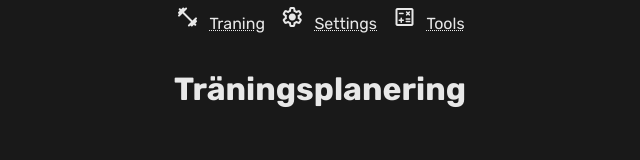
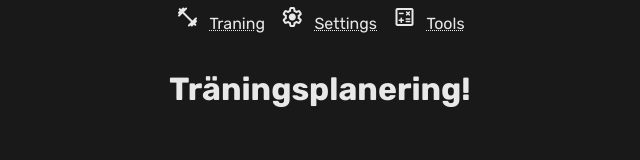
Before and after one commit to jeppeerixon/htk-react-vite, a React (Vite) app: page / in a window 1280 px wide. Shown: the part 123-283 px from the top of the page, without its empty margins (320-960 px from the left). Built offline with nearby package versions, Linux system fonts and the light colour scheme.

Commit message:
cherrypick to develop

```diff
--- a/src/pages/Traning/Traning.tsx
+++ b/src/pages/Traning/Traning.tsx
@@ -1,7 +1,7 @@
 export default function Traning() {
 
   return (
-    <h1>Träningsplanering</h1>
+    <h1>Träningsplanering!</h1>
 
   );
 }
```
